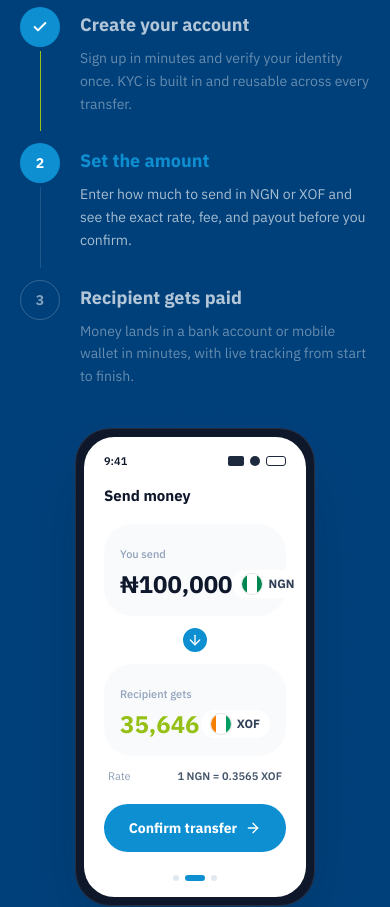
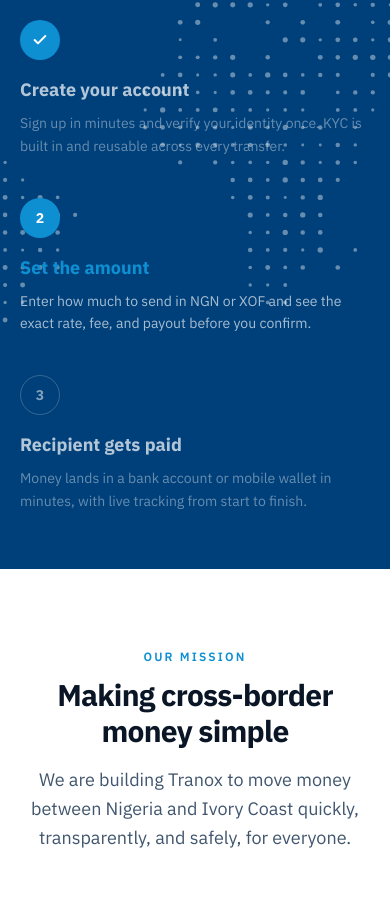
Before and after one commit to tranoxfinance/website, a Next.js app: page / in a window 390 px wide. Shown: the part 6490-7397 px from the top of the page. Built offline with nearby package versions, Linux system fonts and the light colour scheme.

Commit message:
Simplify How it works into a 3-column step grid with world map backdrop
Drops the interactive phone mockup (and its per-step screens) in favor
of a clean centered 3-column layout, and reuses the dot-matrix world
map as a subtle background, matching the CTA banner treatment.

```diff
--- a/src/components/HowItWorks.tsx
+++ b/src/components/HowItWorks.tsx
@@ -1,16 +1,10 @@
 "use client";
 
 import { useEffect, useRef, useState } from "react";
-import {
-  Check,
-  Smartphone,
-  IdCard,
-  ScanFace,
-  ArrowRight,
-} from "lucide-react";
+import { Check } from "lucide-react";
 import { Container } from "@/components/ui/Container";
 import { Reveal } from "@/components/Reveal";
-import { Flag } from "@/components/Flag";
+import { WorldDotMap } from "@/components/WorldDotMap";
 import { cn } from "@/lib/utils";
 
 const STEP_MS = 4200;
@@ -34,21 +28,6 @@
   const [active, setActive] = useState(0);
   const [inView, setInView] = useState(false);
   const ref = useRef<HTMLDivElement | null>(null);
-  const touchX = useRef<number | null>(null);
-
-  const onTouchStart = (event: React.TouchEvent) => {
-    touchX.current = event.touches[0].clientX;
-  };
-
-  const onTouchEnd = (event: React.TouchEvent) => {
-    if (touchX.current === null) return;
-    const dx = event.changedTouches[0].clientX - touchX.current;
-    touchX.current = null;
-    if (Math.abs(dx) < 40) return;
-    setActive((s) =>
-      dx < 0 ? Math.min(s + 1, STEPS.length - 1) : Math.max(s - 1, 0),
-    );
-  };
 
   useEffect(() => {
     const node = ref.current;
@@ -85,50 +64,38 @@
     >
       <div aria-hidden className="pointer-events-none absolute inset-0">
         <div className="absolute inset-0 grid-bg opacity-30" />
+        <WorldDotMap className="mask-fade-x absolute left-1/2 top-1/2 h-[85%] w-auto max-w-none -translate-x-1/2 -translate-y-1/2 opacity-40" />
         <div className="absolute -right-16 -top-16 hidden h-64 w-64 rounded-full bg-gold/25 blur-3xl sm:block" />
         <div className="absolute -bottom-20 left-10 hidden h-64 w-64 rounded-full bg-brand/20 blur-3xl sm:block" />
       </div>
       <Container className="relative">
-        <div
-          ref={ref}
-          className="grid gap-10 lg:grid-cols-2 lg:items-start lg:gap-20"
-        >
-          <div>
         <Reveal>
+          <div className="mx-auto max-w-2xl text-center">
             <span className="block text-xs font-semibold uppercase tracking-[0.18em] text-brand">
               How it works
             </span>
-              <h2 className="mt-3 max-w-2xl text-3xl font-bold leading-tight tracking-tight sm:text-4xl">
+            <h2 className="mt-3 text-3xl font-bold tracking-tight sm:text-4xl">
               Send across borders in three simple steps.
             </h2>
+          </div>
         </Reveal>
 
-            <ol className="relative mt-10">
+        <div
+          ref={ref}
+          className="mx-auto mt-14 grid max-w-4xl gap-x-10 gap-y-10 sm:grid-cols-3"
+        >
           {STEPS.map((step, i) => {
             const isActive = i === active;
             const isDone = i < active;
             return (
-                <li key={step.title} className="relative flex gap-5 pb-7 last:pb-0">
-                  {i < STEPS.length - 1 ? (
-                    <span
-                      aria-hidden
-                      className="absolute left-5 top-11 bottom-3 w-px bg-white/12"
-                    >
-                      <span
-                        className={cn(
-                          "block h-full w-full origin-top bg-green transition-transform duration-700 ease-out",
-                          isDone ? "scale-y-100" : "scale-y-0",
-                        )}
-                      />
-                    </span>
-                  ) : null}
-
+              <Reveal key={step.title} delay={i * 90}>
+                <div className="flex flex-col items-start">
                   <button
                     type="button"
                     onClick={() => setActive(i)}
                     aria-label={`Show step ${i + 1}`}
                     className={cn(
-                      "relative flex h-10 w-10 shrink-0 cursor-pointer items-center justify-center rounded-full text-sm font-bold transition-colors duration-500",
+                      "flex h-10 w-10 shrink-0 cursor-pointer items-center justify-center rounded-full text-sm font-bold transition-colors duration-500",
                       isActive || isDone
                         ? "bg-brand text-white"
                         : "border border-white/20 text-white/50",
@@ -137,10 +104,9 @@
                     {isDone ? <Check className="h-4 w-4" strokeWidth={3} /> : i + 1}
                   </button>
 
-                  <div className="pt-1">
                   <h3
                     className={cn(
-                        "text-lg font-bold transition-colors duration-500",
+                      "mt-4 text-lg font-bold transition-colors duration-500",
                       isActive ? "text-brand" : "text-white/70",
                     )}
                   >
@@ -148,232 +114,18 @@
                   </h3>
                   <p
                     className={cn(
-                        "mt-2 max-w-sm text-sm leading-relaxed transition-colors duration-500",
+                      "mt-2 text-sm leading-relaxed transition-colors duration-500",
                       isActive ? "text-white/65" : "text-white/40",
                     )}
                   >
                     {step.body}
                   </p>
                 </div>
-                </li>
+              </Reveal>
             );
           })}
-            </ol>
-          </div>
-
-          <Reveal delay={120}>
-            <div
-              className="flex flex-col items-center lg:items-end"
-              onTouchStart={onTouchStart}
-              onTouchEnd={onTouchEnd}
-            >
-              <Phone active={active} />
-              <p className="mt-4 text-xs text-white/40 lg:hidden">
-                Swipe or tap a step to explore
-              </p>
-            </div>
-          </Reveal>
         </div>
       </Container>
     </section>
   );
 }
-
-function Phone({ active }: { active: number }) {
-  return (
-    <div className="w-[240px] rounded-[2.2rem] border border-white/10 bg-slate-900 p-2 shadow-lift">
-      <div className="relative h-[460px] overflow-hidden rounded-[1.9rem] bg-white">
-        <div className="flex items-center justify-between px-5 pt-4 text-[11px] font-semibold text-slate-900">
-          <span className="tabular">9:41</span>
-          <div className="flex items-center gap-1.5 text-slate-700">
-            <span className="h-2.5 w-4 rounded-[2px] bg-slate-800" />
-            <span className="h-2.5 w-2.5 rounded-full bg-slate-800" />
-            <span className="h-2.5 w-5 rounded-[3px] border border-slate-800" />
-          </div>
-        </div>
-
-        <div className="relative h-[calc(100%-3rem)]">
-          <Screen active={active === 0}>
-            <CreateAccountScreen active={active === 0} />
-          </Screen>
-          <Screen active={active === 1}>
-            <AmountScreen />
-          </Screen>
-          <Screen active={active === 2}>
-            <DeliveredScreen />
-          </Screen>
-        </div>
-
-        <div className="absolute bottom-4 left-1/2 flex -translate-x-1/2 gap-1.5">
-          {STEPS.map((_, i) => (
-            <span
-              key={i}
-              className={cn(
-                "h-1.5 rounded-full transition-all duration-500",
-                i === active ? "w-5 bg-brand" : "w-1.5 bg-slate-200",
-              )}
-            />
-          ))}
-        </div>
-      </div>
-    </div>
-  );
-}
-
-function Screen({
-  active,
-  children,
-}: {
-  active: boolean;
-  children: React.ReactNode;
-}) {
-  return (
-    <div
-      className={cn(
-        "absolute inset-0 px-5 pt-4 transition-opacity duration-500 ease-out",
-        active ? "opacity-100" : "pointer-events-none opacity-0",
-      )}
-    >
-      {children}
-    </div>
-  );
-}
-
-function ScreenTitle({ children }: { children: React.ReactNode }) {
-  return (
-    <h4 className="mb-4 text-[15px] font-bold text-slate-900">{children}</h4>
-  );
-}
-
-function CreateAccountScreen({ active }: { active: boolean }) {
-  const checks = [
-    { icon: Smartphone, label: "Phone number" },
-    { icon: IdCard, label: "Identity (BVN)" },
-    { icon: ScanFace, label: "Face scan" },
-  ];
-  return (
-    <div>
-      <ScreenTitle>Create account</ScreenTitle>
-
-      <div className="flex flex-col items-center">
-        <div className="flex h-16 w-16 items-center justify-center rounded-full bg-brand-soft text-lg font-bold text-brand">
-          AO
-        </div>
-        <p className="mt-3 text-sm font-bold text-slate-900">Adunni O.</p>
-        <p className="text-[11px] text-slate-400">Lagos, Nigeria</p>
-      </div>
-
-      <div className="mt-5 space-y-2.5">
-        {checks.map((c, i) => (
-          <div
-            key={c.label}
-            className="flex items-center gap-3 border-b border-slate-100 pb-2.5 last:border-0"
-            style={{
-              transition: "opacity 500ms ease, transform 500ms ease",
-              transitionDelay: `${i * 140}ms`,
-              opacity: active ? 1 : 0,
-              transform: active ? "translateY(0)" : "translateY(6px)",
-            }}
-          >
-            <c.icon className="h-4 w-4 text-slate-400" />
-            <span className="text-[13px] font-medium text-slate-700">
-              {c.label}
-            </span>
-            <span className="ml-auto flex h-5 w-5 items-center justify-center rounded-full bg-green text-white">
-              <Check className="h-3 w-3" strokeWidth={3} />
-            </span>
-          </div>
-        ))}
-      </div>
-    </div>
-  );
-}
-
-function AmountScreen() {
-  return (
-    <div>
-      <ScreenTitle>Send money</ScreenTitle>
-
-      <div className="rounded-2xl bg-slate-50 p-4">
-        <span className="text-[11px] font-medium text-slate-400">You send</span>
-        <div className="mt-1 flex items-center justify-between">
-          <span className="tabular text-2xl font-bold text-slate-900">
-            ₦100,000
-          </span>
-          <span className="flex items-center gap-1.5 rounded-full bg-white px-2.5 py-1">
-            <Flag country="NG" className="h-5 w-5" />
-            <span className="text-xs font-bold text-slate-700">NGN</span>
-          </span>
-        </div>
-      </div>
-
-      <div className="relative my-2 flex justify-center">
-        <span className="flex h-8 w-8 items-center justify-center rounded-full border-4 border-white bg-brand text-white">
-          <ArrowRight className="h-4 w-4 rotate-90" />
-        </span>
-      </div>
-
-      <div className="rounded-2xl bg-slate-50 p-4">
-        <span className="text-[11px] font-medium text-slate-400">
-          Recipient gets
-        </span>
-        <div className="mt-1 flex items-center justify-between">
-          <span className="tabular text-2xl font-bold text-green">35,646</span>
-          <span className="flex items-center gap-1.5 rounded-full bg-white px-2.5 py-1">
-            <Flag country="CI" className="h-5 w-5" />
-            <span className="text-xs font-bold text-slate-700">XOF</span>
-          </span>
-        </div>
-      </div>
-
-      <div className="mt-3 flex items-center justify-between px-1 text-[11px] text-slate-400">
-        <span>Rate</span>
-        <span className="tabular font-semibold text-slate-600">
-          1 NGN = 0.3565 XOF
-        </span>
-      </div>
-
-      <div className="mt-5 flex h-12 items-center justify-center gap-2 rounded-2xl bg-brand text-sm font-bold text-white">
-        Confirm transfer
-        <ArrowRight className="h-4 w-4" />
-      </div>
-    </div>
-  );
-}
-
-function DeliveredScreen() {
-  const track = ["Sent", "Processing", "Delivered"];
-  return (
-    <div className="flex h-full flex-col">
-      <div className="mt-2 flex flex-col items-center text-center">
-        <span className="flex h-16 w-16 items-center justify-center rounded-full bg-green text-white">
-          <Check className="h-8 w-8" strokeWidth={3} />
-        </span>
-        <p className="mt-4 text-base font-bold text-slate-900">
-          Money delivered
-        </p>
-        <p className="tabular mt-1 text-2xl font-bold text-green">CFA 35,646</p>
-        <p className="mt-1 text-[12px] text-slate-400">
-          to Aïcha Koné · Abidjan
-        </p>
-      </div>
-
-      <div className="mt-6 space-y-3">
-        {track.map((label) => (
-          <div key={label} className="flex items-center gap-3">
-            <span className="flex h-5 w-5 items-center justify-center rounded-full bg-green text-white">
-              <Check className="h-3 w-3" strokeWidth={3} />
-            </span>
-            <span className="text-[13px] font-medium text-slate-700">
-              {label}
-            </span>
-          </div>
-        ))}
-      </div>
-
-      <p className="mt-auto pb-2 text-center text-[11px] text-slate-400">
-        Delivered in 1m 12s
-      </p>
-    </div>
-  );
-}
```
Lines whose indentation alone changed are shown as unchanged.
